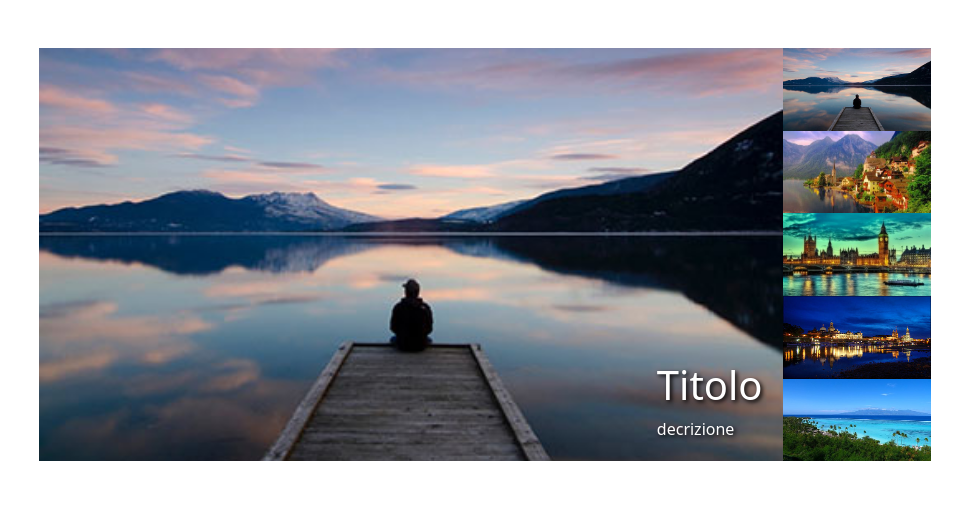
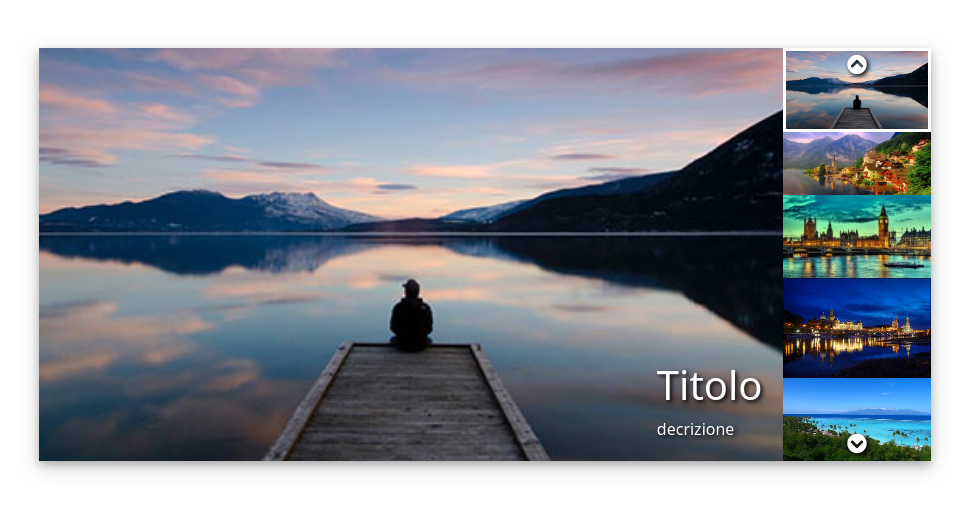
Before and after one commit to Mega-117/vue-slider, a plain HTML site: page index.html in a window 1280 px wide. Shown: the whole page, without its empty margins (155-1124 px from the left). Drawn offline with nearby package versions, Linux system fonts and the light colour scheme.

Commit message:
css e html completato

```diff
--- a/css/style.css
+++ b/css/style.css
@@ -1,6 +1,7 @@
 .img-section-right{
     width: 100%;
     height: calc( 100% / 5 );
+    object-fit: cover;
 }
 
 .img-big{
@@ -16,6 +17,11 @@
 .slider-box{
     width: 80%;
     margin: auto;
+    box-shadow: 0 4px 8px 0 rgb(0 0 0 / 20%), 0 6px 20px 0 rgb(0 0 0 / 19%);
+}
+
+.img-big.active{
+    opacity: 1;
 }
 
 .text-box{
@@ -30,8 +36,45 @@
     margin: 0;
 }
 
+.nav-slider{
+    position: absolute;
+    width: 100%;
+    height: 100%;
+}
+
+.nav-ico{
+    font-size: 20px;
+    color: white;
+    text-shadow: 2px 2px 4px #000000;
+
+}
+
+.arrow-up{
+    z-index: 2;
+    position: absolute;
+    top: 7px;
+    left: 50%;
+    transform: translateX(-50%);
+
+}
+.arrow-down{
+    z-index: 2;
+    position: absolute;
+    bottom: 7px;
+    left: 50%;
+    transform: translateX(-50%);
+
+}
 
 
-.img-big.active{
-    opacity: 1;
+.active-layer.active{
+    border: 3px solid white;
 }
+
+.active-layer{
+    position: absolute;
+    top: 0;
+    left: 0;
+    width: 100%;
+    height: 100%;
+}
--- a/index.html
+++ b/index.html
@@ -8,6 +8,10 @@
     <!-- Boostrap -->
     <link href="https://cdn.jsdelivr.net/npm/bootstrap@5.1.1/dist/css/bootstrap.min.css" rel="stylesheet"
         integrity="sha384-F3w7mX95PdgyTmZZMECAngseQB83DfGTowi0iMjiWaeVhAn4FJkqJByhZMI3AhiU" crossorigin="anonymous">
+
+    <!-- foontAwsome -->
+    <link rel="stylesheet" href="https://cdnjs.cloudflare.com/ajax/libs/font-awesome/5.15.3/css/all.min.css">
+
     <link rel="stylesheet" href="css/style.css">
 
     <title>Vue Slider</title>
@@ -15,7 +19,7 @@
 
 <body>
     <div class="container">
-        <div class="row pt-5 slider-box">
+        <div class="row mt-5 slider-box">
             <div class="col-10 section-left p-0 position-relative">
                 <img class="img-big active" src="img/01.jpg" alt="">
                 <img class="img-big" src="img/02.jpg" alt="">
@@ -28,12 +32,34 @@
                     <p>decrizione</p>
                 </div>
             </div>
-            <div class="col-2 section-right p-0">
-                <img class="img-section-right" src="img/01.jpg" alt="">
-                <img class="img-section-right" src="img/02.jpg" alt="">
-                <img class="img-section-right" src="img/03.jpg" alt="">
-                <img class="img-section-right" src="img/04.jpg" alt="">
-                <img class="img-section-right" src="img/05.jpg" alt="">
+
+            <div class="col-2 section-right p-0 position-relative">
+                <div class="nav-slider nav-ico">
+                    <i class="arrow-up fas fa-chevron-circle-up"></i>
+
+                    <i class="arrow-down fas fa-chevron-circle-down"></i>
+
+                </div>
+                <div class="position-relative">
+                    <img class="img-section-right" src="img/01.jpg" alt="">
+                    <div class="active-layer active"></div>
+                </div>
+                <div class="position-relative">
+                    <img class="img-section-right" src="img/02.jpg" alt="">
+                    <div class="active-layer"></div>
+                </div>
+                <div class="position-relative">
+                    <img class="img-section-right" src="img/03.jpg" alt="">
+                    <div class="active-layer"></div>
+                </div>
+                <div class="position-relative">
+                    <img class="img-section-right" src="img/04.jpg" alt="">
+                    <div class="active-layer"></div>
+                </div>
+                <div class="position-relative">
+                    <img class="img-section-right" src="img/05.jpg" alt="">
+                    <div class="active-layer"></div>
+                </div>
 
             </div>
         </div>
```
